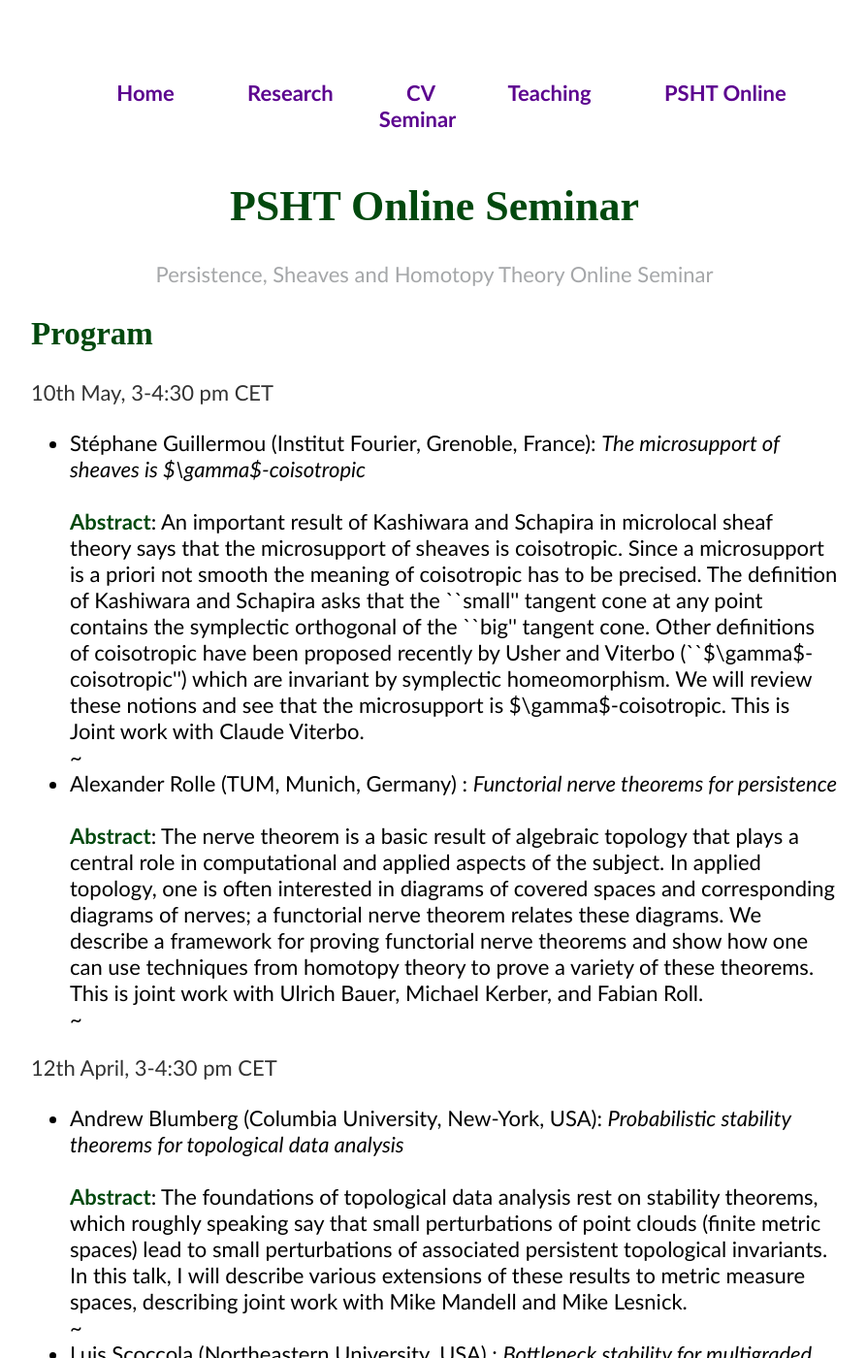
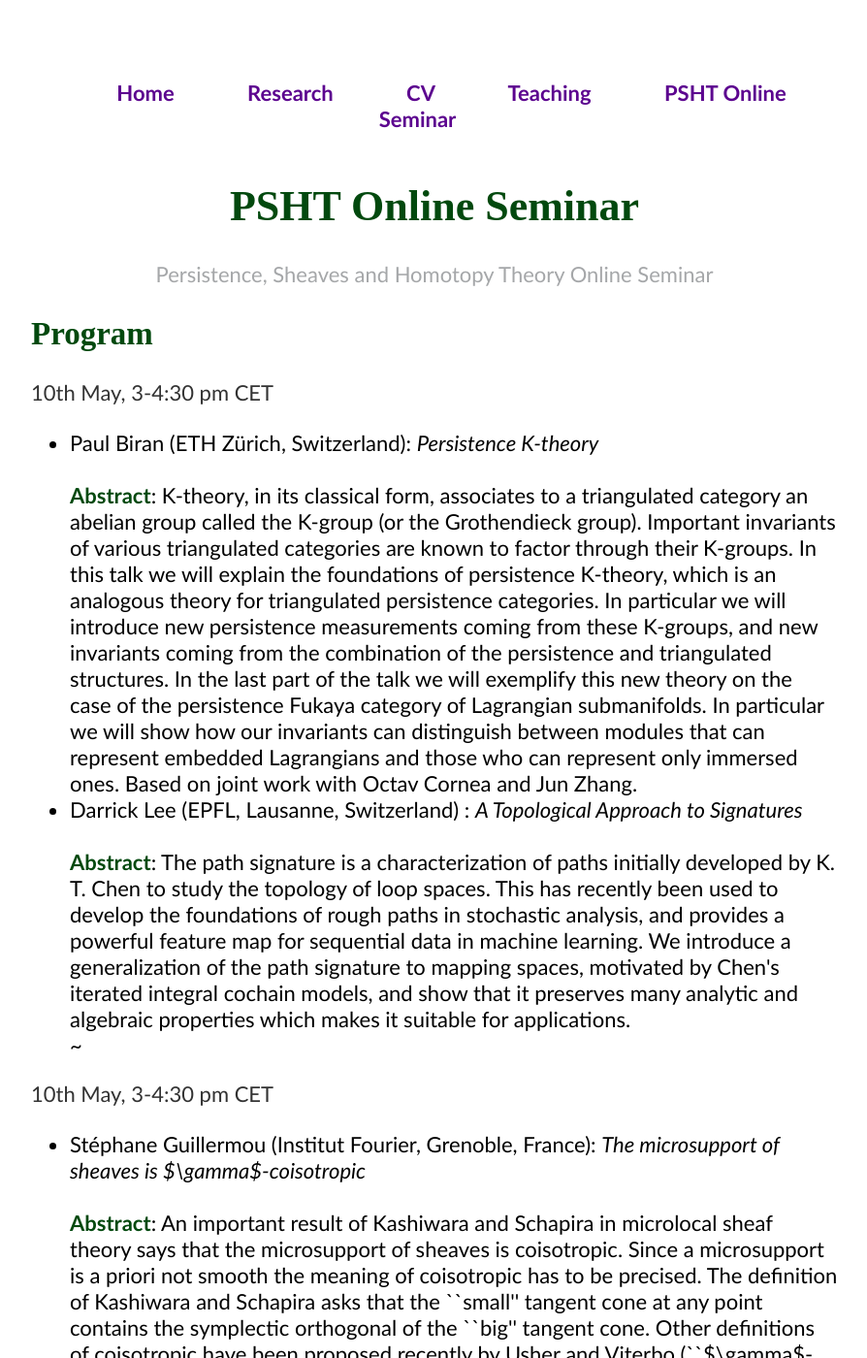
Before and after one commit to nberkouk/nberkouk.github.io, a Jekyll site: the page built from psht.html, in a window 1280 px wide and 1400 px high. Shown: the whole window at 97% size, without its empty margins (192-1086 px from the left). Built offline with Jekyll 4.4.1, drawn with Linux system fonts in a browser that asks for light colours.

Commit message:
add psht june

```diff
--- a/psht.html
+++ b/psht.html
@@ -17,6 +17,38 @@ title: Nicolas Berkouk
 
 
       <h2>Program</h2>
+
+      <p>10th May, 3-4:30 pm CET</p>
+      <ul style="font-family:'Optima';">
+
+      <li> Paul Biran (ETH Zürich, Switzerland): <i> Persistence K-theory</i></li>
+
+        <br> <b> Abstract</b>:
+
+        K-theory, in its classical form, associates to a
+        triangulated category an abelian group called the K-group (or the
+        Grothendieck group). Important invariants of various triangulated
+        categories are known to factor through their K-groups.
+
+        In this talk we will explain the foundations of persistence K-theory,
+        which is an analogous theory for triangulated persistence categories.
+        In particular we will introduce new persistence measurements coming
+        from these K-groups, and new invariants coming from the combination of
+        the persistence and triangulated structures.
+
+        In the last part of the talk we will exemplify this new theory on the
+        case of the persistence Fukaya category of Lagrangian submanifolds. In
+        particular we will show how our invariants can distinguish between
+        modules that can represent embedded Lagrangians and those who can
+        represent only immersed ones.
+
+        Based on joint work with Octav Cornea and Jun Zhang.
+
+      <li> Darrick Lee (EPFL, Lausanne, Switzerland) : <i>A Topological Approach to Signatures</i></li>
+
+        <br> <b> Abstract</b>: The path signature is a characterization of paths initially developed by K. T. Chen to study the topology of loop spaces. This has recently been used to develop the foundations of rough paths in stochastic analysis, and provides a powerful feature map for sequential data in machine learning. We introduce a generalization of the path signature to mapping spaces, motivated by Chen's iterated integral cochain models, and show that it preserves many analytic and algebraic properties which makes it suitable for applications.
+       <br> ~
+      </ul>
 
       <p>10th May, 3-4:30 pm CET</p>
       <ul style="font-family:'Optima';">
```
